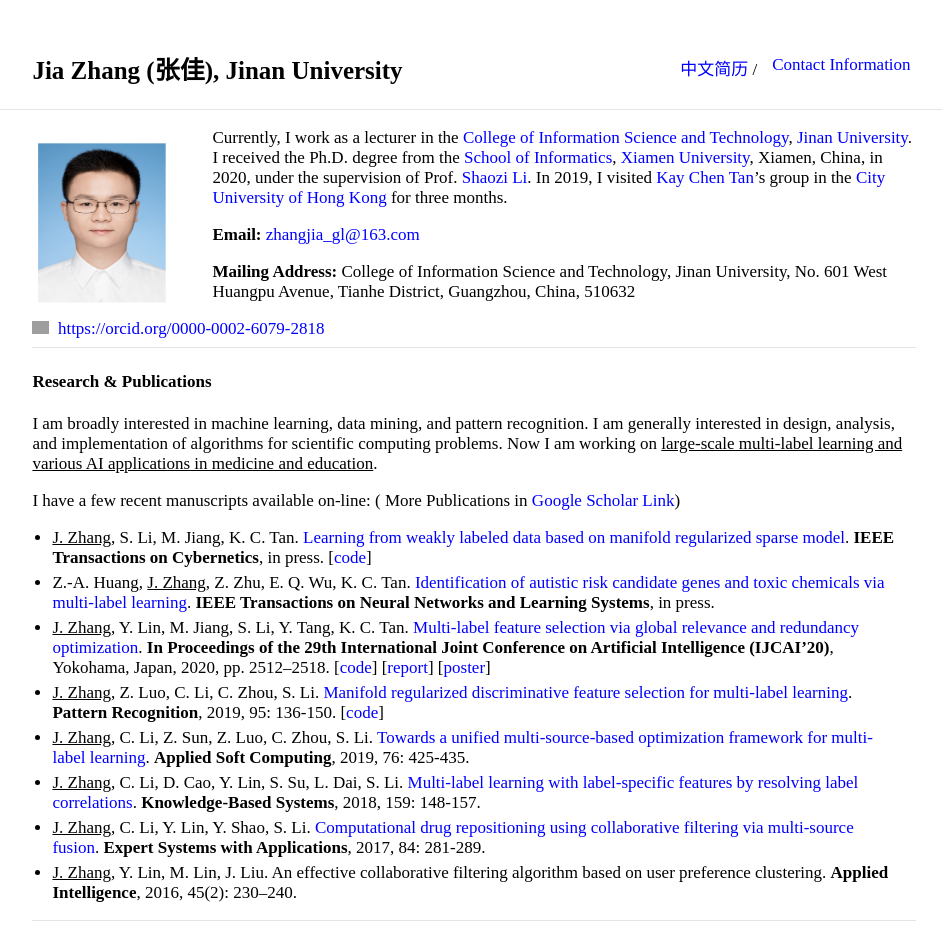
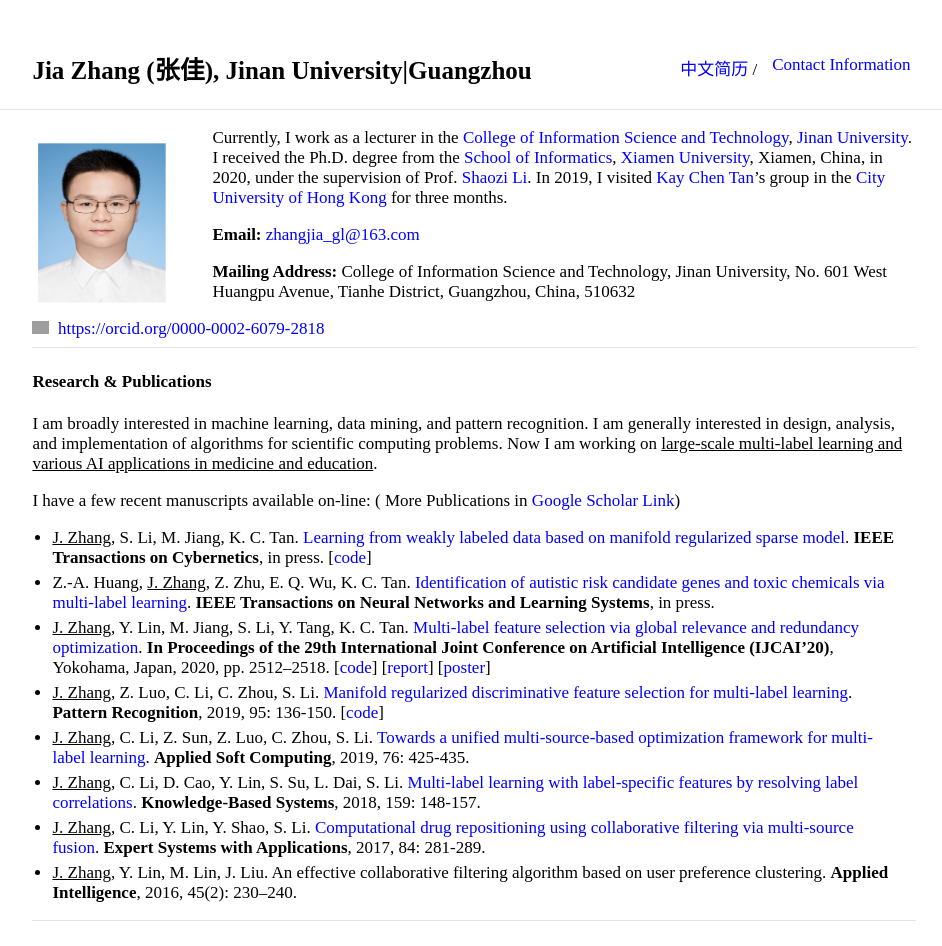
Before and after one commit to jiazhang-ml/jiazhang-ml.github.io, a Jekyll site: the page built from index.md, in a window 1280 px wide. Shown: the top 946 px of the page, without its empty margins (166-1108 px from the left). Built offline with Jekyll 4.4.1, drawn with Linux system fonts in a browser that asks for light colours; grey boxes are pictures that could not be loaded.

Commit message:
Update _config.yml

```diff
--- a/_config.yml
+++ b/_config.yml
@@ -1,4 +1,4 @@
-title: Jia Zhang (张佳), Jinan University
+title: Jia Zhang (张佳), Jinan University|Guangzhou
 url: "jiazhang-ml.pub/"
 
 #ins_logo: "./bits-logo.png"
```
